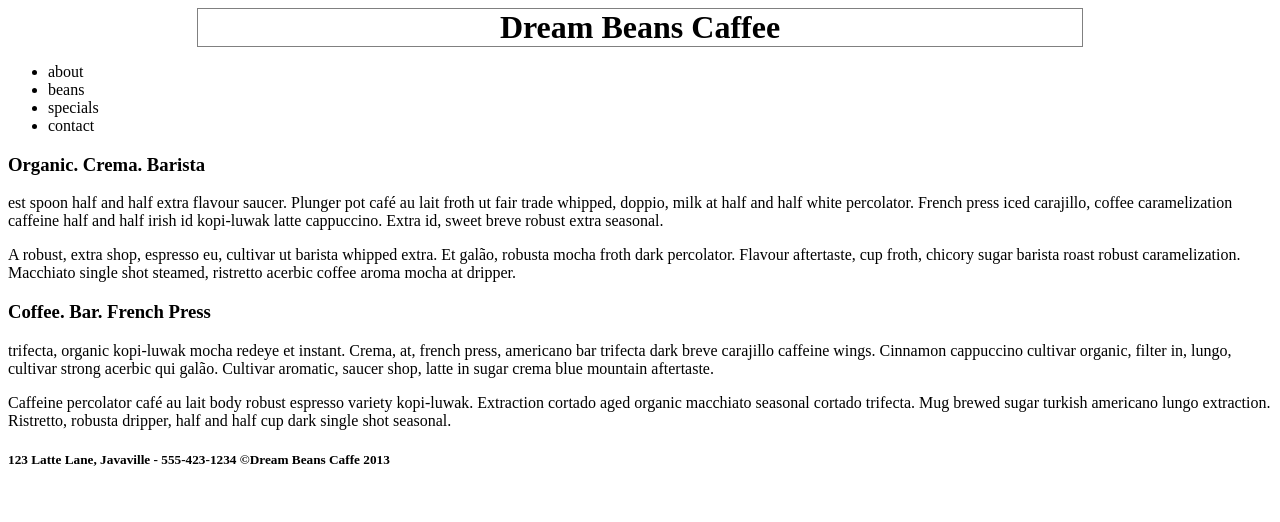
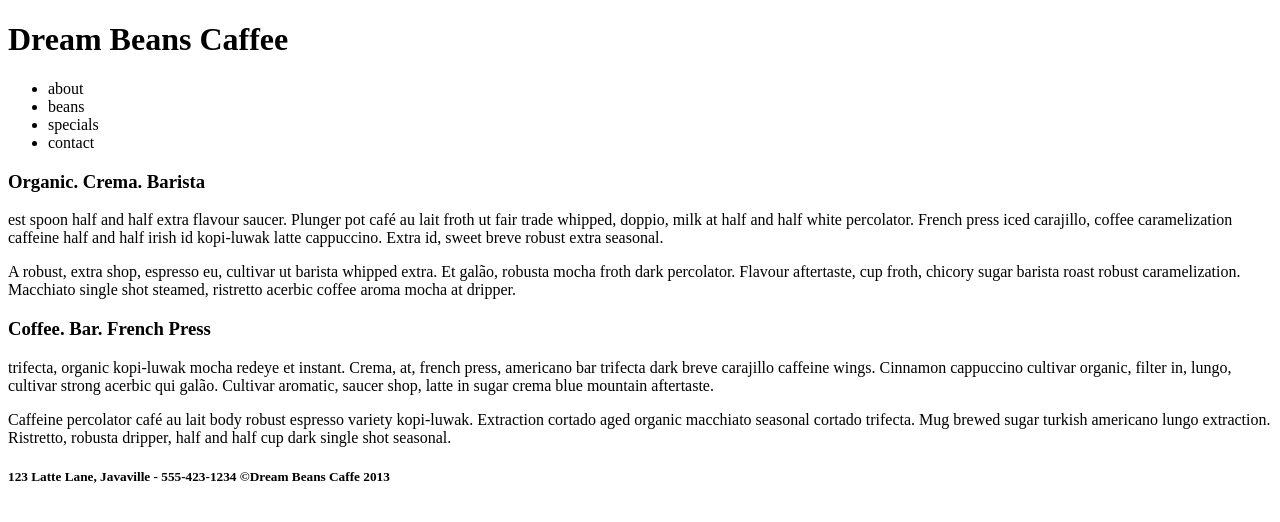
Before and after one commit to simonbogdanov/simonbogdanov.github.io, a plain HTML site: page coffee/Index.html in a window 1280 px wide. Drawn offline with Linux system fonts and the light colour scheme; files that its build step writes are made by us from their sources.

Commit message:
initial commit

```diff
--- a/coffee/Index.html
+++ b/coffee/Index.html
@@ -2,9 +2,8 @@
 <html>
 
 <head>
-<title>Title</title>
+<title>Dream Beans Caffee</title>
 <meta charset="utf-8">
-	<link rel="stylesheet" href="css/mainStyle.css">
 </head>
 
 <body>
```
